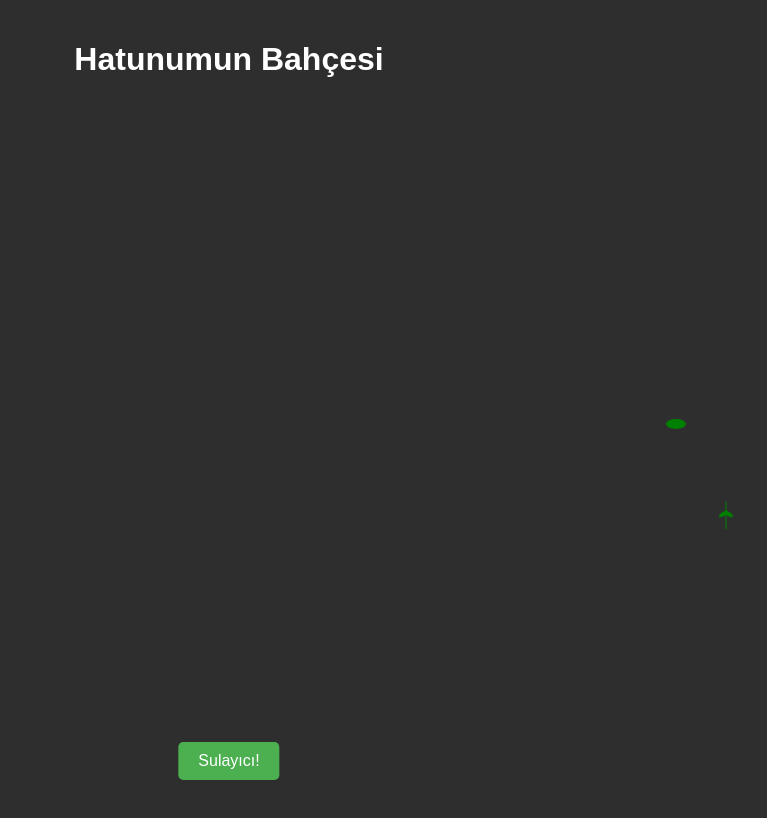
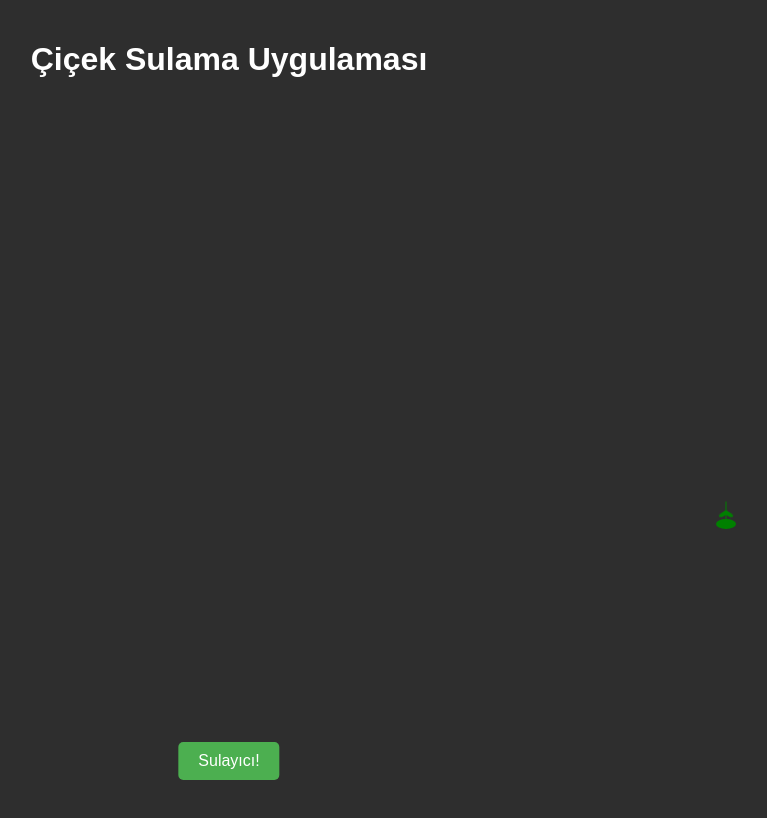
Before and after one commit to yesuoz/flowergarden2, a plain HTML site: page index.html in a window 1280 px wide. Both pictures are taken after a click on the button "Sulayıcı!". Shown: the whole page, without its empty margins (411-1178 px from the left). Drawn offline with Linux system fonts and the light colour scheme.

Commit message:
Update index.html

```diff
--- a/index.html
+++ b/index.html
@@ -3,7 +3,7 @@
 <head>
     <meta charset="UTF-8">
     <meta name="viewport" content="width=device-width, initial-scale=1.0">
-    <title>Hatunumun Bahçesi</title>
+    <title>Çiçek Sulama Uygulaması</title>
     <style>
         body {
             font-family: Arial, sans-serif;
@@ -96,7 +96,7 @@
     </style>
 </head>
 <body>
-    <h1>Hatunumun Bahçesi</h1>
+    <h1>Çiçek Sulama Uygulaması</h1>
     <div id="garden"></div>
     <button id="waterButton">Sulayıcı!</button>
     <script>
@@ -137,9 +137,12 @@
 
             const grass = document.createElement('div');
             grass.setAttribute('class', 'grass');
+            grass.style.left = `${x + 40}px`; // Çiçeğin altında görünecek şekilde konumlandırıyoruz
+            grass.style.top = `${y + 90}px`; // Çiçeğin altında görünecek şekilde konumlandırıyoruz
+
             flowerContainer.appendChild(flower);
-            flowerContainer.appendChild(grass);
             garden.appendChild(flowerContainer);
+            garden.appendChild(grass);
             flowers.push(flower);
         }
 
```
